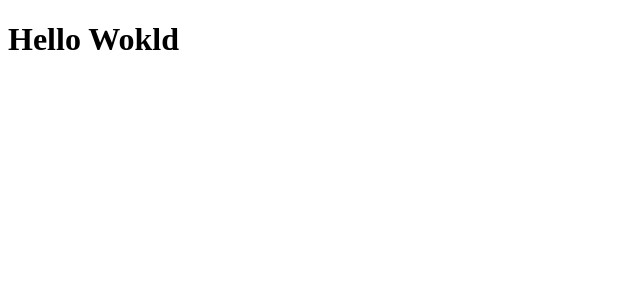
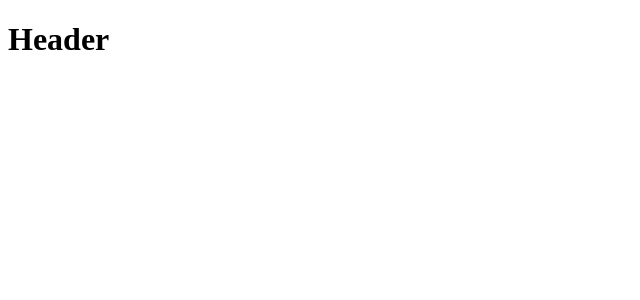
Before and after one commit to ygorferreira4g/Semanaaps, a React (Create React App) app in the folder web/: page / in a window 1280 px wide. Shown: the top 300 px of the page, without its empty margins (0-640 px from the left). Built offline with nearby package versions, Linux system fonts and the light colour scheme.

Commit message:
Componente

```diff
--- a/web/src/App.js
+++ b/web/src/App.js
@@ -1,11 +1,14 @@
 import React from 'react';
-// Componente
+
+// Componente: Bloco isolado de HTML, CSS e JS, o qual não interfere no restante da aplicação
 // Estado
 // Propiedade
 
+import Header from './Header';
+
 function App() {
   return (
-    <h1> Hello Wokld</h1>
+    <Header />
   );
 }
 
--- /dev/null
+++ b/web/src/Header.js
@@ -0,0 +1,7 @@
+import React from 'react';
+
+function Header(){
+    return <h1>Header</h1>
+  }
+
+  export default Header;
```
